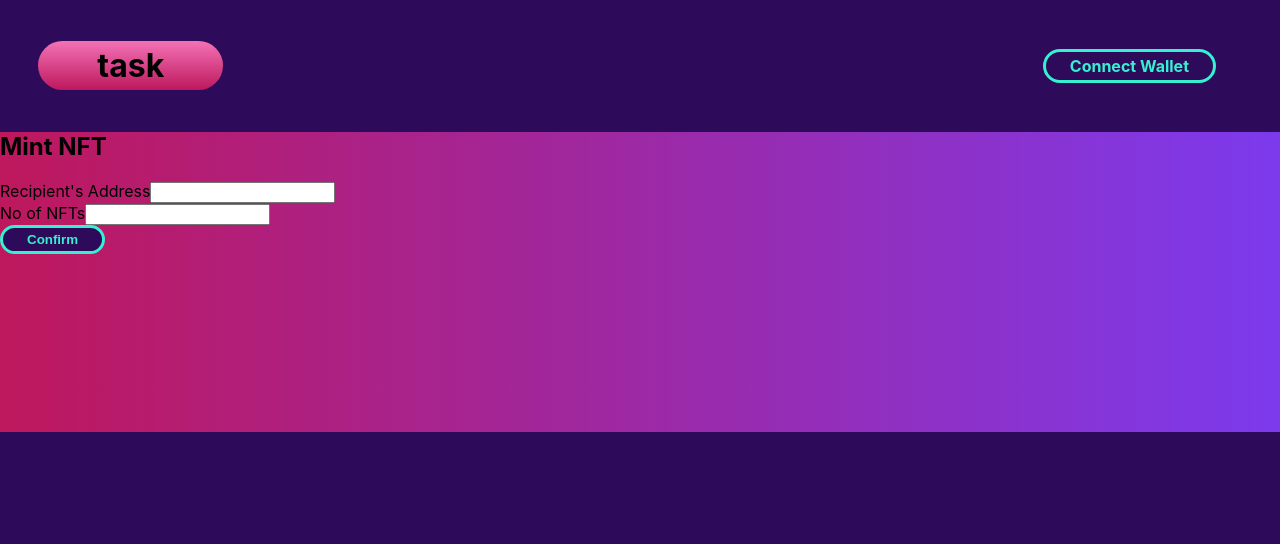
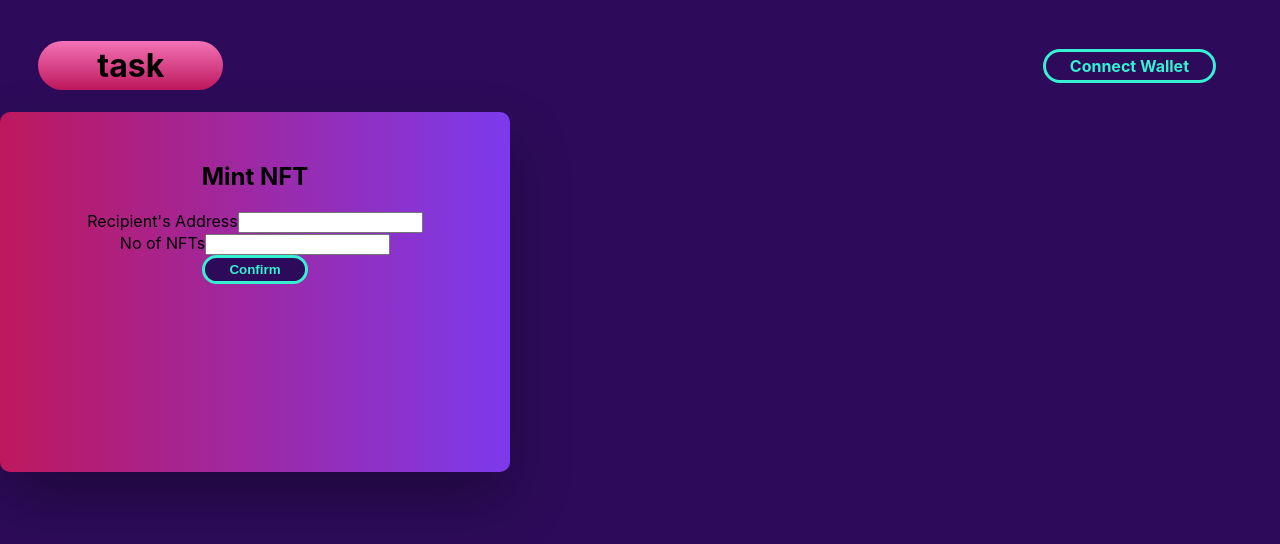
Before and after one commit to george-shammar/NFT-TASK, a React (Create React App) app: page / in a window 1280 px wide. Shown: the top 544 px of the page. Built offline with nearby package versions, Linux system fonts and the light colour scheme.

Commit message:
Style minter

```diff
--- a/src/components/Minter.tsx
+++ b/src/components/Minter.tsx
@@ -4,7 +4,7 @@ const Minter = () => {
     return (
         <div className="fadeInDown minter">
             <h2>Mint NFT</h2>
-            <div>
+            <div className="formContent">
                 <label>Recipient's Address</label>
                 <input /> <br />
                 <label>No of NFTs</label>
--- a/src/styles/minter.css
+++ b/src/styles/minter.css
@@ -1,6 +1,15 @@
 .minter {
     background-image: linear-gradient(to right, rgb(190, 24, 93),  rgba(124, 58, 237));
     height: 300px;
+    -webkit-border-radius: 10px 10px 10px 10px;
+    border-radius: 10px 10px 10px 10px;
+    padding: 30px;
+    width: 90%;
+    max-width: 450px;
+    position: relative;
+    -webkit-box-shadow: 0 30px 60px 0 rgba(0, 0, 0, 0.3);
+    box-shadow: 0 30px 60px 0 rgba(0, 0, 0, 0.3);
+    text-align: center;
 }
 
 .confirm-text {
```
